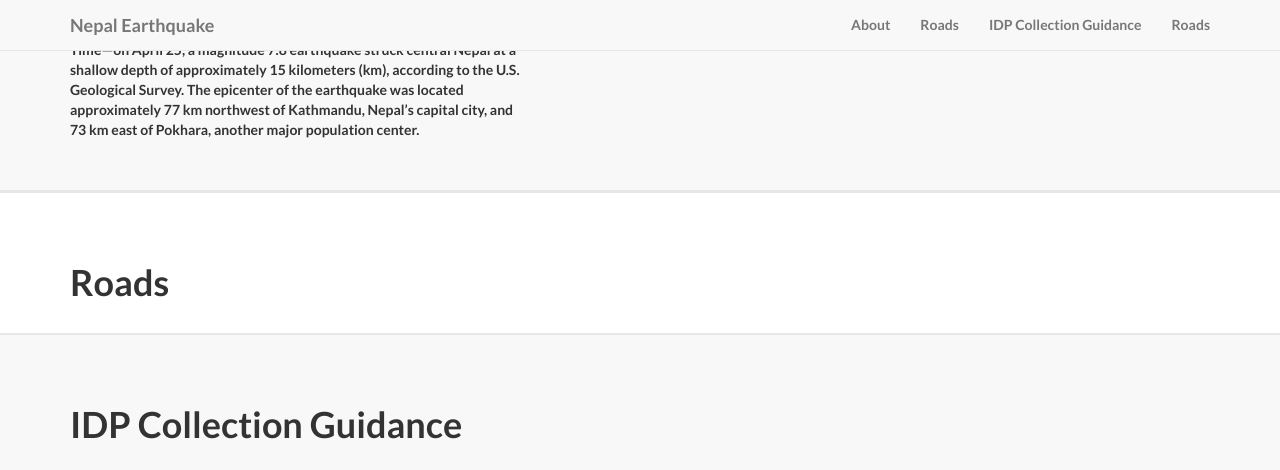
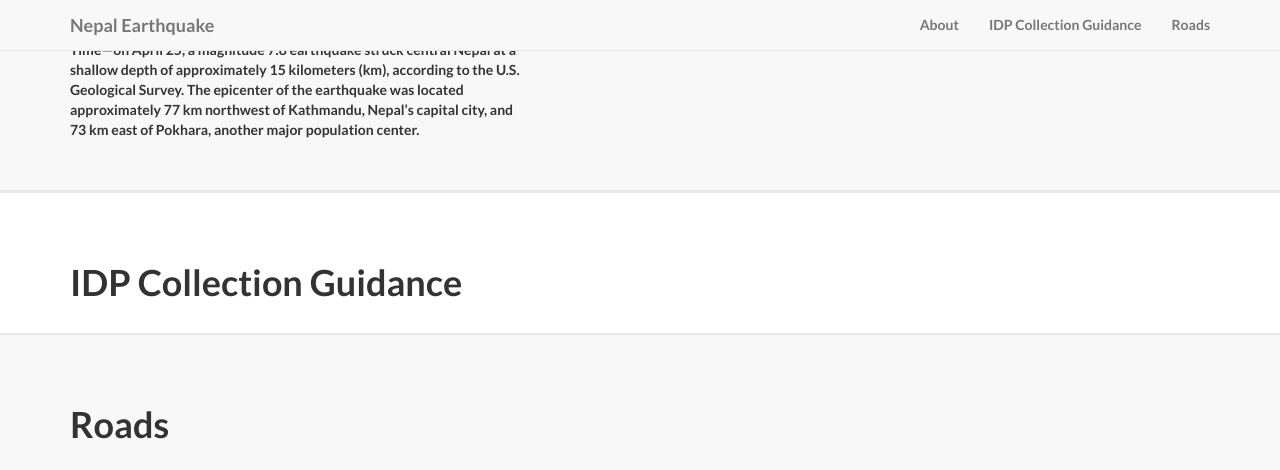
Before and after one commit to hotosm/tracing-guides, a Jekyll site: the page built from _posts/guides/0100-01-01-Nepal.md, in a window 1280 px wide and 900 px high, scrolled down 884 px, cut to the strip 0-470 px from the top of the window. Built offline with Jekyll 4.4.1, drawn with Linux system fonts in a browser that asks for light colours; Markdown is read by kramdown in place of the engine named in the settings.

Commit message:
Update 0100-01-01-Nepal.md

```diff
--- a/_posts/guides/0100-01-01-Nepal.md
+++ b/_posts/guides/0100-01-01-Nepal.md
@@ -6,11 +6,6 @@
 banner:
   - https://qzprod.files.wordpress.com/2015/04/nepal-2.jpg?w=1600
 tips:
-  - group: Roads
-    tips:
-      - PrimaryRdsNP
-      - SecondRdsNP
-      - ResRdsNP
   - group: IDP Collection Guidance
     tips:
       - IDPsettlement
```
